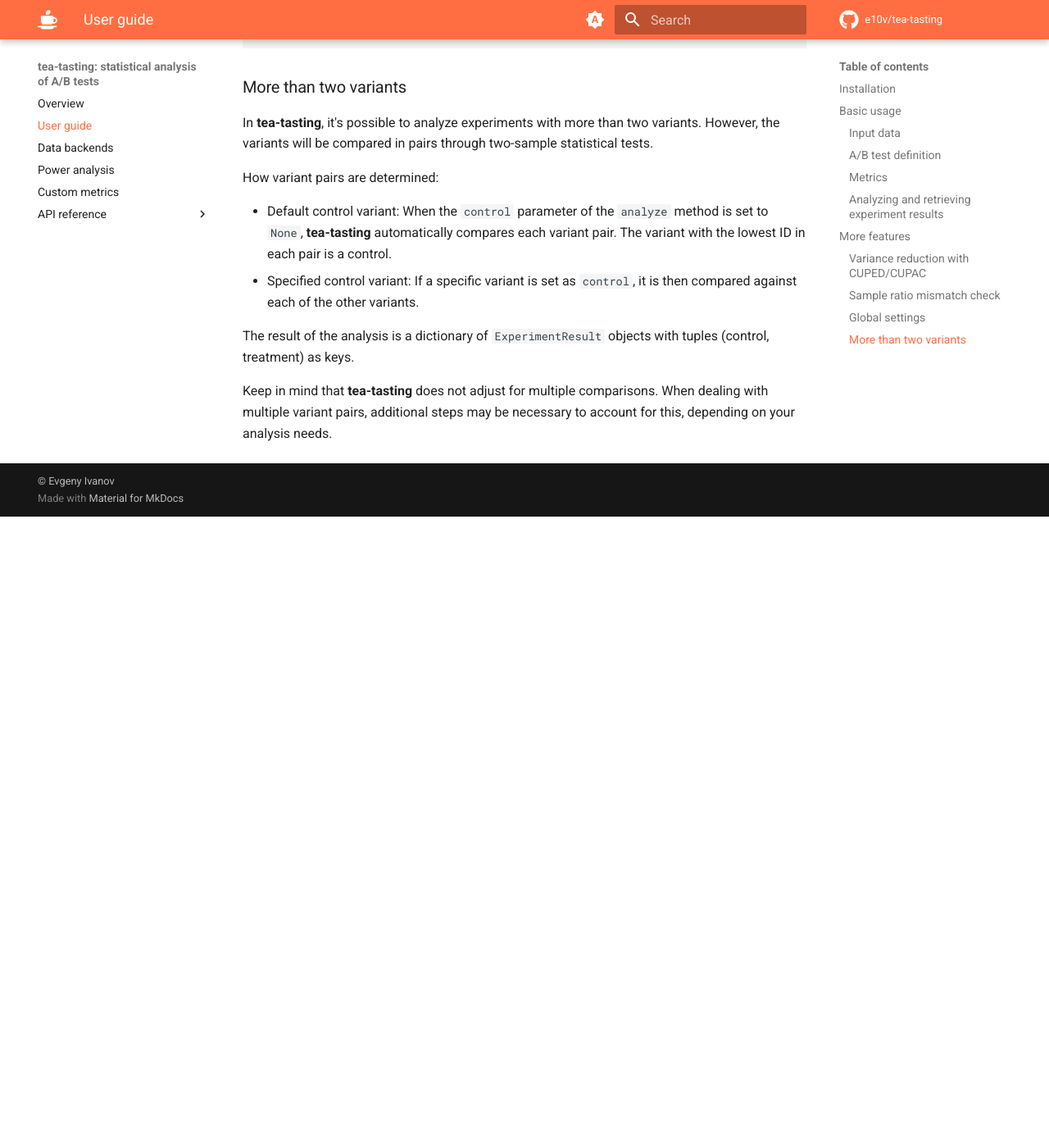
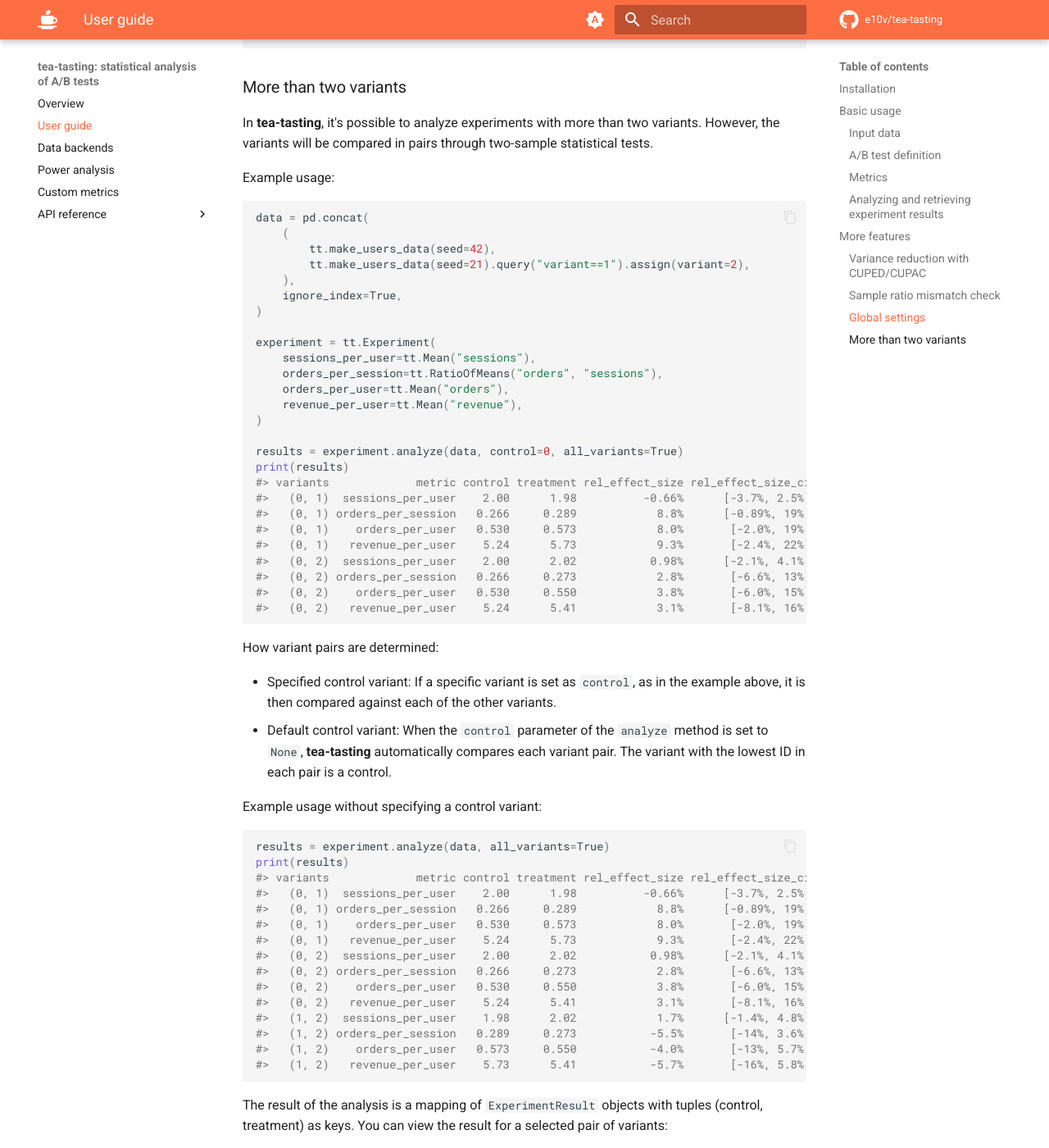
Before and after one commit to e10v/tea-tasting, an MkDocs documentation site: the page built from docs/user-guide.md, in a window 1280 px wide and 1400 px high, scrolled down 8081 px. Shown: the whole window at 82% size. Built offline with MkDocs 1.6.1 and Material for MkDocs 9.7.7, drawn with Linux system fonts in a browser that asks for light colours; comment, search, counter and statistics services are not loaded; before the commit the page ends 8711 px from its top, so only the background shows below that; some of the changed text lies outside the part shown.

Commit message:
Update user guide

````diff
--- a/docs/user-guide.md
+++ b/docs/user-guide.md
@@ -336,11 +336,71 @@
 
 In **tea-tasting**, it's possible to analyze experiments with more than two variants. However, the variants will be compared in pairs through two-sample statistical tests.
 
+Example usage:
+
+```python
+data = pd.concat(
+    (
+        tt.make_users_data(seed=42),
+        tt.make_users_data(seed=21).query("variant==1").assign(variant=2),
+    ),
+    ignore_index=True,
+)
+
+experiment = tt.Experiment(
+    sessions_per_user=tt.Mean("sessions"),
+    orders_per_session=tt.RatioOfMeans("orders", "sessions"),
+    orders_per_user=tt.Mean("orders"),
+    revenue_per_user=tt.Mean("revenue"),
+)
+
+results = experiment.analyze(data, control=0, all_variants=True)
+print(results)
+#> variants             metric control treatment rel_effect_size rel_effect_size_ci pvalue
+#>   (0, 1)  sessions_per_user    2.00      1.98          -0.66%      [-3.7%, 2.5%]  0.674
+#>   (0, 1) orders_per_session   0.266     0.289            8.8%      [-0.89%, 19%] 0.0762
+#>   (0, 1)    orders_per_user   0.530     0.573            8.0%       [-2.0%, 19%]  0.118
+#>   (0, 1)   revenue_per_user    5.24      5.73            9.3%       [-2.4%, 22%]  0.123
+#>   (0, 2)  sessions_per_user    2.00      2.02           0.98%      [-2.1%, 4.1%]  0.532
+#>   (0, 2) orders_per_session   0.266     0.273            2.8%       [-6.6%, 13%]  0.575
+#>   (0, 2)    orders_per_user   0.530     0.550            3.8%       [-6.0%, 15%]  0.465
+#>   (0, 2)   revenue_per_user    5.24      5.41            3.1%       [-8.1%, 16%]  0.599
+```
+
 How variant pairs are determined:
 
+- Specified control variant: If a specific variant is set as `control`, as in the example above, it is then compared against each of the other variants.
 - Default control variant: When the `control` parameter of the `analyze` method is set to `None`, **tea-tasting** automatically compares each variant pair. The variant with the lowest ID in each pair is a control.
-- Specified control variant: If a specific variant is set as `control`, it is then compared against each of the other variants.
 
-The result of the analysis is a dictionary of `ExperimentResult` objects with tuples (control, treatment) as keys.
+Example usage without specifying a control variant:
 
-Keep in mind that **tea-tasting** does not adjust for multiple comparisons. When dealing with multiple variant pairs, additional steps may be necessary to account for this, depending on your analysis needs.
+```python
+results = experiment.analyze(data, all_variants=True)
+print(results)
+#> variants             metric control treatment rel_effect_size rel_effect_size_ci pvalue
+#>   (0, 1)  sessions_per_user    2.00      1.98          -0.66%      [-3.7%, 2.5%]  0.674
+#>   (0, 1) orders_per_session   0.266     0.289            8.8%      [-0.89%, 19%] 0.0762
+#>   (0, 1)    orders_per_user   0.530     0.573            8.0%       [-2.0%, 19%]  0.118
+#>   (0, 1)   revenue_per_user    5.24      5.73            9.3%       [-2.4%, 22%]  0.123
+#>   (0, 2)  sessions_per_user    2.00      2.02           0.98%      [-2.1%, 4.1%]  0.532
+#>   (0, 2) orders_per_session   0.266     0.273            2.8%       [-6.6%, 13%]  0.575
+#>   (0, 2)    orders_per_user   0.530     0.550            3.8%       [-6.0%, 15%]  0.465
+#>   (0, 2)   revenue_per_user    5.24      5.41            3.1%       [-8.1%, 16%]  0.599
+#>   (1, 2)  sessions_per_user    1.98      2.02            1.7%      [-1.4%, 4.8%]  0.294
+#>   (1, 2) orders_per_session   0.289     0.273           -5.5%       [-14%, 3.6%]  0.225
+#>   (1, 2)    orders_per_user   0.573     0.550           -4.0%       [-13%, 5.7%]  0.407
+#>   (1, 2)   revenue_per_user    5.73      5.41           -5.7%       [-16%, 5.8%]  0.319
+```
+
+The result of the analysis is a mapping of `ExperimentResult` objects with tuples (control, treatment) as keys. You can view the result for a selected pair of variants:
+
+```python
+print(results[0, 1])
+#>             metric control treatment rel_effect_size rel_effect_size_ci pvalue
+#>  sessions_per_user    2.00      1.98          -0.66%      [-3.7%, 2.5%]  0.674
+#> orders_per_session   0.266     0.289            8.8%      [-0.89%, 19%] 0.0762
+#>    orders_per_user   0.530     0.573            8.0%       [-2.0%, 19%]  0.118
+#>   revenue_per_user    5.24      5.73            9.3%       [-2.4%, 22%]  0.123
+```
+
+By default, **tea-tasting** does not adjust for multiple hypothesis testing. However, it provides several methods for multiple testing correction. For more details, see the the [guide on multiple hypothesis](multiple-hypothesis.md).
````
